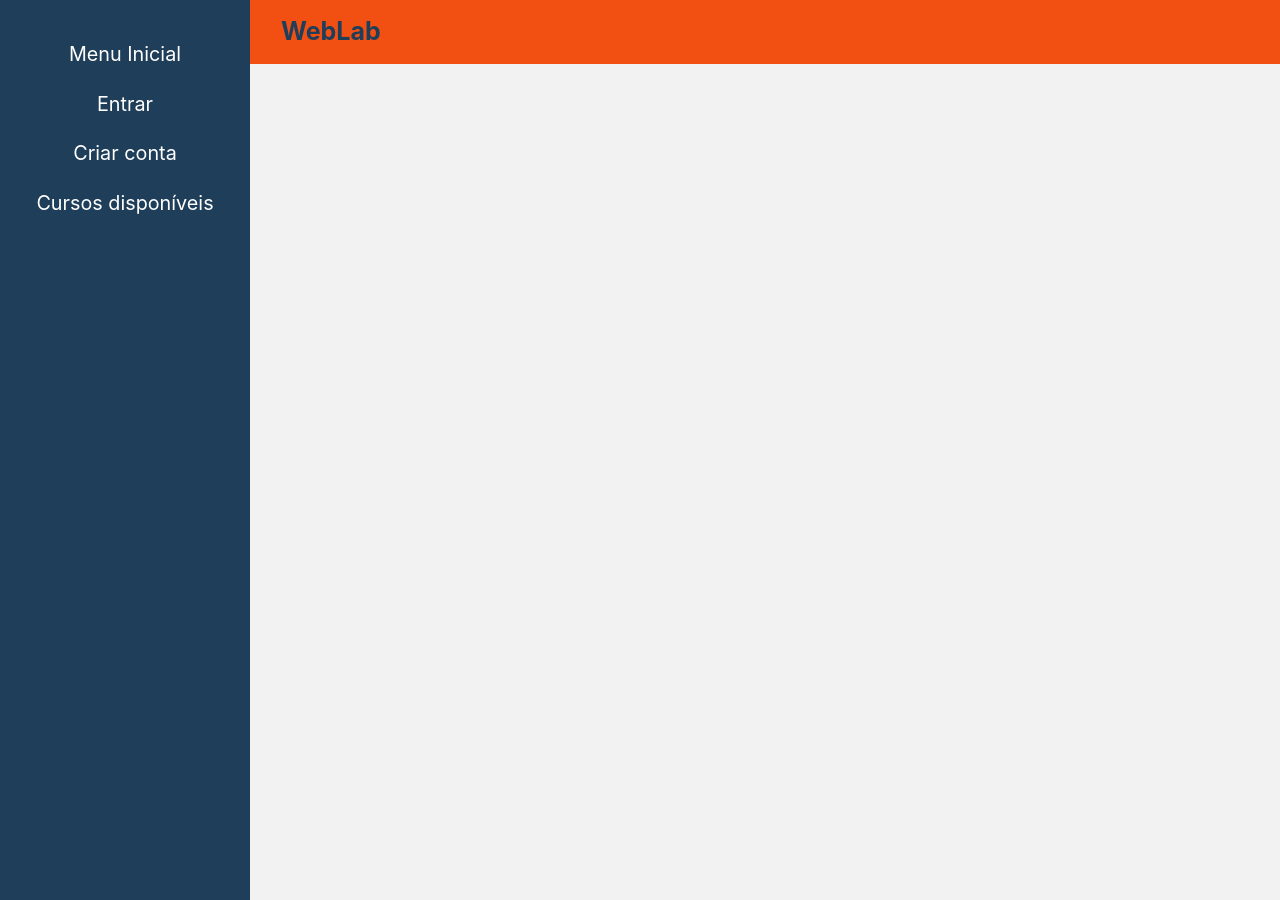
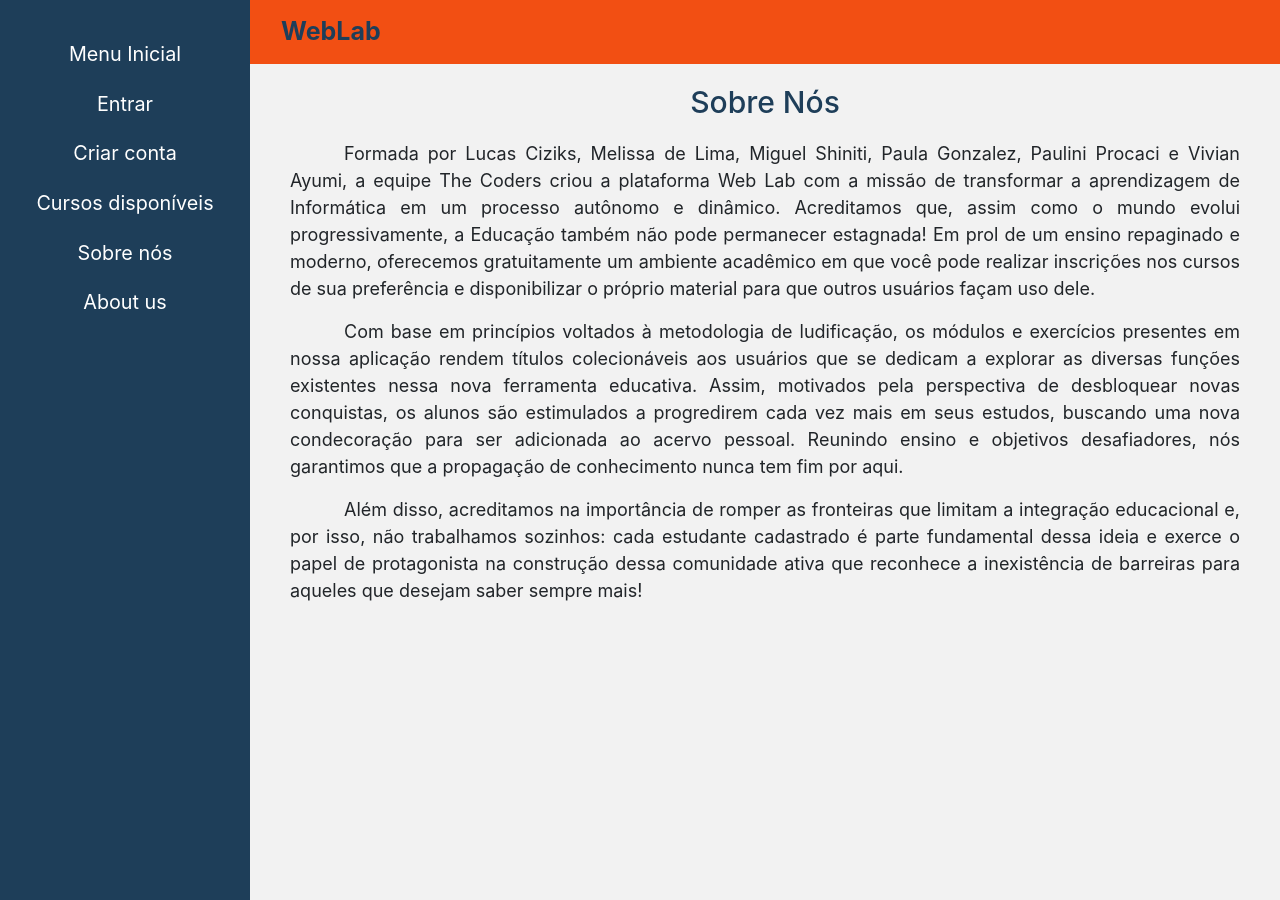
Before and after one commit to Cizika/weblab-frontend, a React (Create React App) app: page /sobre in a window 1280 px wide. Built offline with nearby package versions, Linux system fonts and the light colour scheme.

Commit message:
Atualização AboutUs

```diff
--- a/package.json
+++ b/package.json
@@ -23,7 +23,9 @@
     "react-bootstrap": "^1.3.0",
     "react-cookie": "^4.0.3",
     "react-dom": "^16.13.1",
+    "react-helmet": "^6.1.0",
     "react-horizontal-scrolling-menu": "^0.7.7",
+    "react-meta-tags": "^1.0.0",
     "react-router-dom": "^5.2.0",
     "react-scripts": "^3.4.3",
     "react-select": "^3.1.0",
--- a/src/App.tsx
+++ b/src/App.tsx
@@ -85,6 +85,12 @@ class App extends React.Component<{}, { pesquisa: string }> {
                             <li>
                                 <a href="/cursos">Cursos disponíveis</a>
                             </li>
+                            <li>
+                                <a href="/sobre">Sobre nós</a>
+                            </li>
+                            <li>
+                                <a href="/about">About us</a>
+                            </li>
                             <div className='d-none' id='menuSessao'>
                                 <li>
                                     <a href="/perfil">Perfil</a>
--- /dev/null
+++ b/src/css/About.css
@@ -0,0 +1,19 @@
+.aboutContent{
+    margin: 20px 40px 0px 40px;
+}
+
+.aboutTitle{
+    color: #1E3E59;
+    margin-bottom: 20px;
+    text-align: center;
+    font-size: 30px;
+}
+
+.aboutText{
+    text-align: justify;
+}
+
+.aboutParagraph{
+    font-size: 18px;
+    text-indent: 3em;
+}
--- /dev/null
+++ b/src/pages/AboutUs.tsx
@@ -0,0 +1,37 @@
+import React, { Component } from 'react';
+import MetaTags from 'react-meta-tags';
+import 'bootstrap/dist/css/bootstrap.min.css';
+import '../css/About.css';
+
+class AboutUs extends Component {
+    render() {
+        return (
+            <div className="aboutContent" lang='en-us'>
+                <h1 className="aboutTitle">About Us</h1>
+                <div className="aboutText">
+                    <p className="aboutParagraph">
+                        We are The Coders. Our team is composed by Lucas Ciziks, Melissa de Lima, Miguel Shiniti, Paula Gonzalez,
+                        Paulini Procaci and Vivian Ayumi. Together we developed the Web Lab platform aiming to make Informatics learning
+                        a more independent and dynamic activity. We believe that, as the world continues evolving, education must be a top priority.
+                        In favor of an innovative education we offer for free a whole academic environment in which you can take courses and even create your own.
+                    </p>
+
+                    <p className="aboutParagraph">
+                        Based on the methodology of ludification, the modules and exercises in this educational tool allow students to collect
+                        achievement titles as they explore the diverse features the page offers. As a result, users are motivated to make more
+                        and more progress in their studies, keen on adding a new merit-based badge to their personal collection. Joining together
+                        teaching and challenging goals, we guarantee a continuous sharing of knowledge here.
+                    </p>
+
+                    <p className="aboutParagraph">
+                        Our goal is to break through the barrier that limits educational integration, to do so we count with our students to share
+                        their knowledge, being a fundamental part of our project and creating an active community with no barriers for those who always
+                        want to learn more!
+                    </p>
+                </div>
+            </div>
+        )
+    }
+};
+
+export default AboutUs;
--- /dev/null
+++ b/src/pages/SobreNos.tsx
@@ -0,0 +1,43 @@
+import React, { Component } from 'react';
+import 'bootstrap/dist/css/bootstrap.min.css';
+import '../css/About.css';
+
+class SobreNos extends Component {
+    render() {
+        return (
+            <div className="aboutContent">
+                <h1 className="aboutTitle">Sobre Nós</h1>
+                <div className="aboutText">
+                    <p className="aboutParagraph">
+                        Formada por Lucas Ciziks, Melissa de Lima, Miguel Shiniti, Paula Gonzalez, Paulini Procaci
+                        e Vivian Ayumi, a equipe The Coders criou a plataforma Web Lab com a missão de
+                        transformar a aprendizagem de Informática em um processo autônomo e dinâmico.
+                        Acreditamos que, assim como o mundo evolui progressivamente, a Educação também não
+                        pode permanecer estagnada! Em prol de um ensino repaginado e moderno, oferecemos
+                        gratuitamente um ambiente acadêmico em que você pode realizar inscrições nos cursos de
+                        sua preferência e disponibilizar o próprio material para que outros usuários façam uso dele.
+                    </p>
+                    <p className="aboutParagraph">
+                        Com base em princípios voltados à metodologia de ludificação, os módulos e exercícios
+                        presentes em nossa aplicação rendem títulos colecionáveis aos usuários que se dedicam a
+                        explorar as diversas funções existentes nessa nova ferramenta educativa. Assim, motivados
+                        pela perspectiva de desbloquear novas conquistas, os alunos são estimulados a
+                        progredirem cada vez mais em seus estudos, buscando uma nova condecoração para ser
+                        adicionada ao acervo pessoal. Reunindo ensino e objetivos desafiadores, nós garantimos
+                        que a propagação de conhecimento nunca tem fim por aqui.
+                    </p>
+                    <p className="aboutParagraph">
+                        Além disso, acreditamos na importância de romper as fronteiras que limitam a integração
+                        educacional e, por isso, não trabalhamos sozinhos: cada estudante cadastrado é parte
+                        fundamental dessa ideia e exerce o papel de protagonista na construção dessa comunidade
+                        ativa que reconhece a inexistência de barreiras para aqueles que desejam saber sempre
+                        mais!
+                    </p>
+                </div>
+            </div>
+        )
+    }
+};
+
+
+export default SobreNos;
--- a/src/routes.tsx
+++ b/src/routes.tsx
@@ -17,7 +17,9 @@ import CriarConteudo from './pages/CriarConteudo';
 import ExcluirConta from './pages/ExcluirConta';
 import FormNotificacao from './pages/FormNotificacao';
 import ResultadoPesquisa from './pages/ResultadoPesquisa';
-import AlterarPerfil from './pages/AlterarPerfil'
+import AlterarPerfil from './pages/AlterarPerfil';
+import SobreNos from './pages/SobreNos';
+import AboutUs from './pages/AboutUs';
 
 export default function Routes() {
     return (
@@ -40,6 +42,8 @@ export default function Routes() {
                 <Route path="/notificar" exact component={FormNotificacao} />
                 <Route path="/acessarPerfil" exact component={AcessarPerfil} />
                 <Route path="/resultadoPesquisa" exact component={ResultadoPesquisa} />
+                <Route path="/sobre" exact component={SobreNos} />
+                <Route path="/about" exact component={AboutUs} />
             </BrowserRouter>
         </CookiesProvider>
 
--- a/tsconfig.json
+++ b/tsconfig.json
@@ -14,6 +14,7 @@
     "forceConsistentCasingInFileNames": true,
     "module": "esnext",
     "moduleResolution": "node",
+    "noImplicitAny": false,
     "resolveJsonModule": true,
     "isolatedModules": true,
     "noEmit": true,
```
Also changed, not shown: 1 other file (tests, documents, lock files or other folders).
